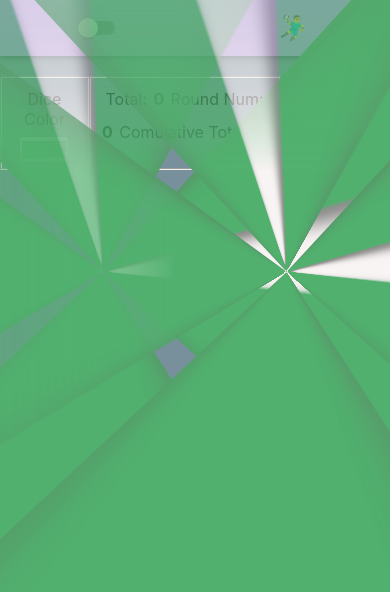
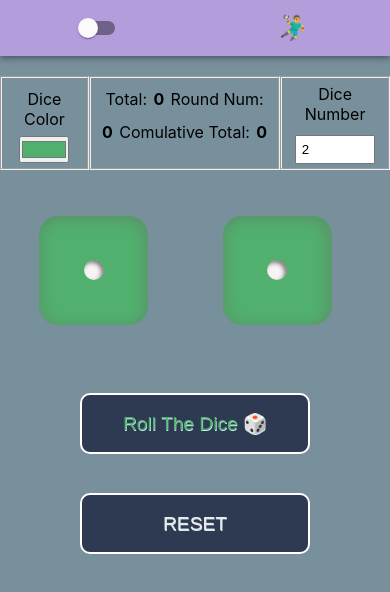
Before and after one commit to amo2019/roll-the-dice, a React (Create React App) app: page / in a window 390 px wide. Shown: the top 592 px of the page. Built offline with nearby package versions, Linux system fonts and the light colour scheme.

Commit message:
add perspective property to dice for Mobile

```diff
--- a/src/dice/Dice.css
+++ b/src/dice/Dice.css
@@ -204,11 +204,13 @@
   .dice {
     border-radius: 20%;
     padding: 1rem;
+    perspective: none;
+    -webkit-perspective: none;
   }
 }
 
 @media (max-width: 425px) {
   .die-item {
-    padding: 0.2rem;
+    padding: 0.4rem;
   }
 }
```
